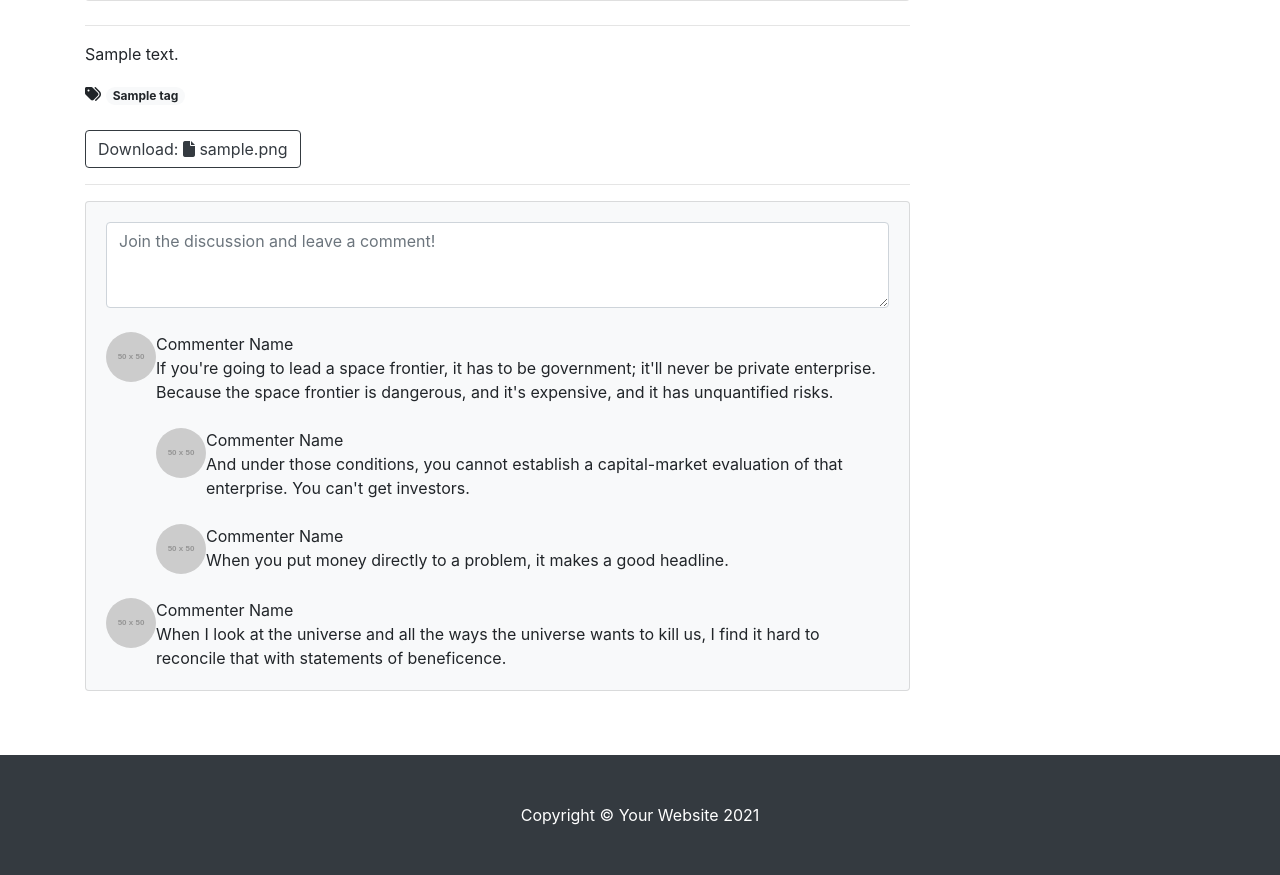
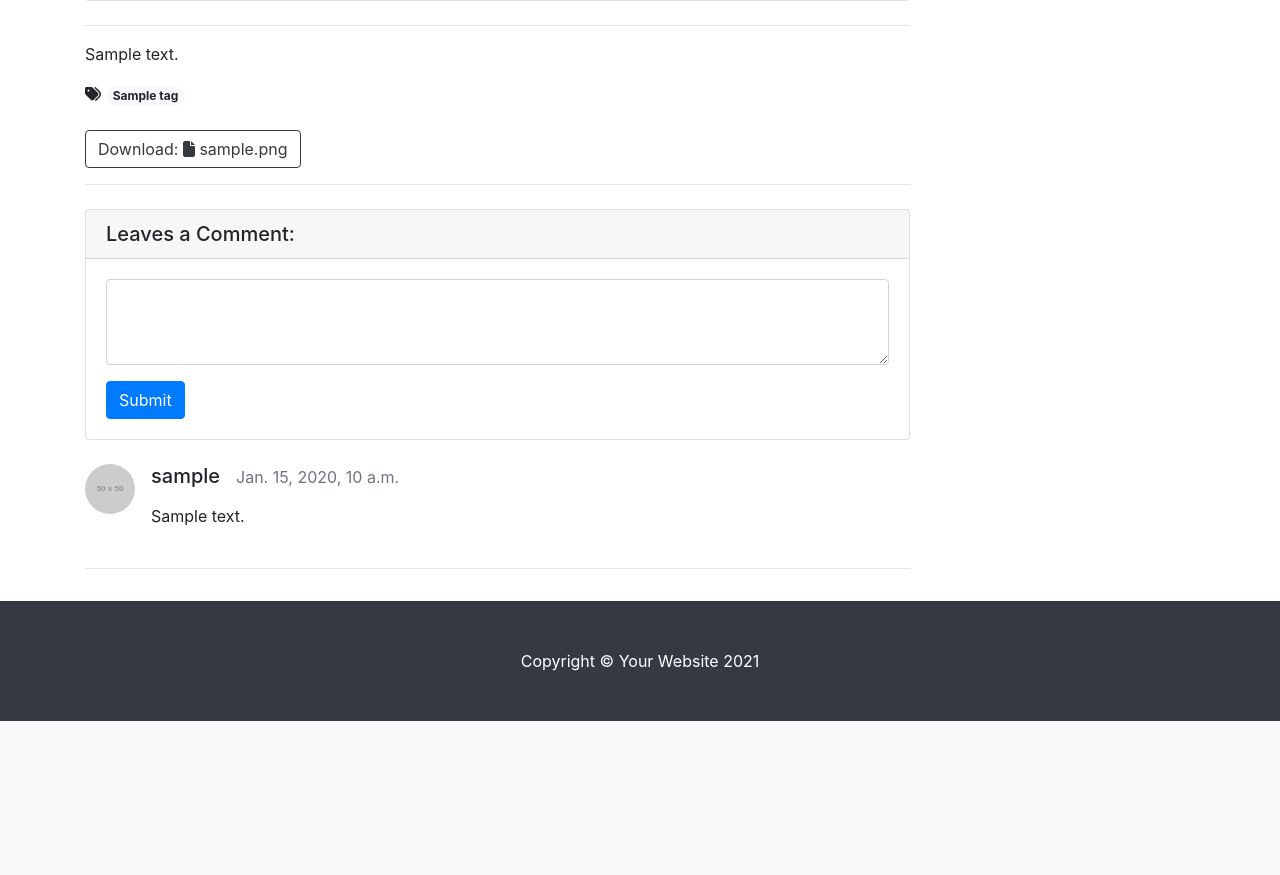
Before and after one commit to IAMNOTAHUMANBEING/Do_it_django_a_to_z, a Django app: page /blog/1/ in a window 1280 px wide. Shown: the part 848-1723 px from the top of the page. After the commit the page ends 1569 px from the top, so only its background shows below. Run offline with Django 4.2, Linux system fonts and the light colour scheme; tables that the repository leaves empty hold one stand-in row (values such as "Sample post"); grey boxes marked "Sample" are stand-in pictures; grey boxes labelled with a size stand in for pictures from a placeholder-image service; some libraries are stand-ins or nearby versions.

Commit message:
댓글을 포스트 상세 페이지에 나타내기

```diff
--- a/blog/admin.py
+++ b/blog/admin.py
@@ -1,5 +1,5 @@
 from django.contrib import admin
-from .models import Post, Category, Tag
+from .models import Post, Category, Tag, Comment
 
 class CategoryAdmin(admin.ModelAdmin):
     prepopulated_fields = {'slug': ('name', )}  # category 모델의 name 필드에 값이 입력되면 자동으로 slug가 생성됨
@@ -10,3 +10,4 @@ class TagAdmin(admin.ModelAdmin):
 admin.site.register(Category, CategoryAdmin)    # admin페이지에서 사용할 수 있도록 등록
 admin.site.register(Tag, TagAdmin)
 admin.site.register(Post)
+admin.site.register(Comment)
--- a/blog/models.py
+++ b/blog/models.py
@@ -56,3 +56,16 @@ class Post(models.Model):
 
     def get_file_ext(self):  # 파일 이름에서 확장자만 리턴하는 함수
         return self.get_file_name().split('.')[-1]
+
+class Comment(models.Model):
+    post = models.ForeignKey(Post, on_delete=models.CASCADE)    # 여러 댓글이 한 포스트의 댓글이 되므로 post필드에 ForeignKey 사용
+    author = models.ForeignKey(User, on_delete=models.CASCADE)
+    content = models.TextField()
+    created_at = models.DateTimeField(auto_now_add=True)    # 처음 생성될 때 시간 자동 저장
+    modified_at = models.DateTimeField(auto_now=True)   # 저장될 때 시간 자동 저장
+
+    def __str__(self):
+        return f'{self.author}::{self.content}'
+
+    def get_absolute_url(self):
+        return f'{self.post.get_absolute_url()}#comment-{self.pk}'  # '#'은 HTML 요소의 id를 의미, 해당 포스트 페이지를 열고 comment-{self.pk}에 해당하는 위치로 이동함을 의미
--- a/blog/templates/blog/post_detail.html
+++ b/blog/templates/blog/post_detail.html
@@ -25,7 +25,8 @@
                 <div class="lead col-8">by<a href="#"> {{ post.author | upper }}</a></div>
                 <hr>
                 {% if user.is_authenticated and user == post.author %}
-                    <a class="btn btn-info btn-sm float-right" href="/blog/update_post/{{ post.pk }}/" role="button"><i class="fas fa-pen"> Edit Post</i></a>
+                <a class="btn btn-info btn-sm float-right" href="/blog/update_post/{{ post.pk }}/" role="button"><i
+                        class="fas fa-pen"> Edit Post</i></a>
                 {% endif %}
                 <div class="col-4">
                     Posted on {{ post.created_at }}
@@ -74,60 +75,32 @@
 </article>
 <!-- Comments section-->
 <div id="comment-area">
-    <section class="mb-5">
-        <div class="card bg-light">
+    <!-- Comments Form -->
+    <div class="card my-4">
+        <h5 class="card-header">Leaves a Comment:</h5>
         <div class="card-body">
-                <!-- Comment form-->
-                <form class="mb-4"><textarea class="form-control" rows="3"
-                                             placeholder="Join the discussion and leave a comment!"></textarea>
+            <form>
+                <div class="form-group">
+                    <textarea class="form-control" rows="3"></textarea>
+                </div>
+                <button type="submit" class="btn btn-primary">Submit</button>
             </form>
-                <!-- Comment with nested comments-->
-                <div class="d-flex mb-4">
-                    <!-- Parent comment-->
-                    <div class="flex-shrink-0"><img class="rounded-circle"
-                                                    src="https://dummyimage.com/50x50/ced4da/6c757d.jpg"
-                                                    alt="..."/></div>
-                    <div class="ms-3">
-                        <div class="fw-bold">Commenter Name</div>
-                        If you're going to lead a space frontier, it has to be government; it'll never be
-                        private enterprise. Because the space frontier is dangerous, and it's expensive, and it
-                        has unquantified risks.
-                        <!-- Child comment 1-->
-                        <div class="d-flex mt-4">
-                            <div class="flex-shrink-0"><img class="rounded-circle"
-                                                            src="https://dummyimage.com/50x50/ced4da/6c757d.jpg"
-                                                            alt="..."/></div>
-                            <div class="ms-3">
-                                <div class="fw-bold">Commenter Name</div>
-                                And under those conditions, you cannot establish a capital-market evaluation of
-                                that enterprise. You can't get investors.
         </div>
     </div>
-                        <!-- Child comment 2-->
-                        <div class="d-flex mt-4">
-                            <div class="flex-shrink-0"><img class="rounded-circle"
-                                                            src="https://dummyimage.com/50x50/ced4da/6c757d.jpg"
-                                                            alt="..."/></div>
-                            <div class="ms-3">
-                                <div class="fw-bold">Commenter Name</div>
-                                When you put money directly to a problem, it makes a good headline.
+    {% if post.comment_set.exists %}
+    {% for comment in post.comment_set.iterator %}
+    <!-- Single Comment -->
+    <div class="media mb-4" id="comment-{{ comment.pk }}">
+        <img class="d-flex mr-3 rounded-circle" src="http://placehold.it/50x50" alt="">
+        <div class="media-body">
+            <h5 class="mt-0">
+                {{ comment.author.username }} &nbsp;&nbsp;<small class="text-muted">{{ comment.created_at }}</small>
+            </h5>
+            <p>{{ comment.content | linebreaks }}</p>   <!-- 줄바꿈 허용 -->
         </div>
     </div>
+    {% endfor %}
+    {% endif %}
 </div>
-                </div>
-                <!-- Single comment-->
-                <div class="d-flex">
-                    <div class="flex-shrink-0"><img class="rounded-circle"
-                                                    src="https://dummyimage.com/50x50/ced4da/6c757d.jpg"
-                                                    alt="..."/></div>
-                    <div class="ms-3">
-                        <div class="fw-bold">Commenter Name</div>
-                        When I look at the universe and all the ways the universe wants to kill us, I find it
-                        hard to reconcile that with statements of beneficence.
-                    </div>
-                </div>
-            </div>
-        </div>
-    </section>
-</div>
+<hr/>
 {% endblock %}
```
Also changed, not shown: blog/tests.py (+13 -1 lines). Lines whose indentation alone changed are shown as unchanged.
